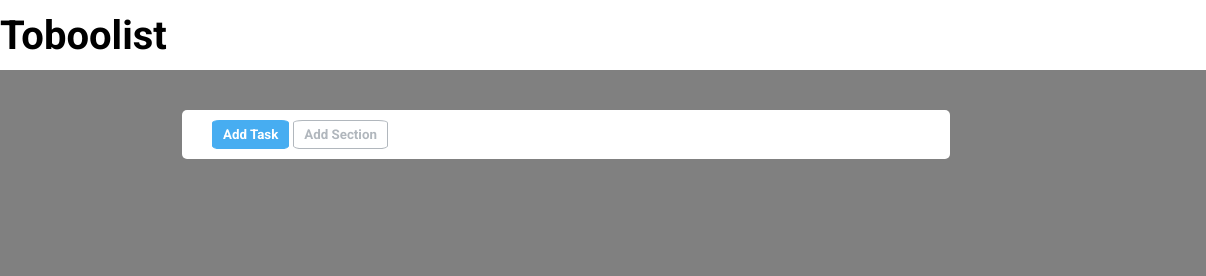
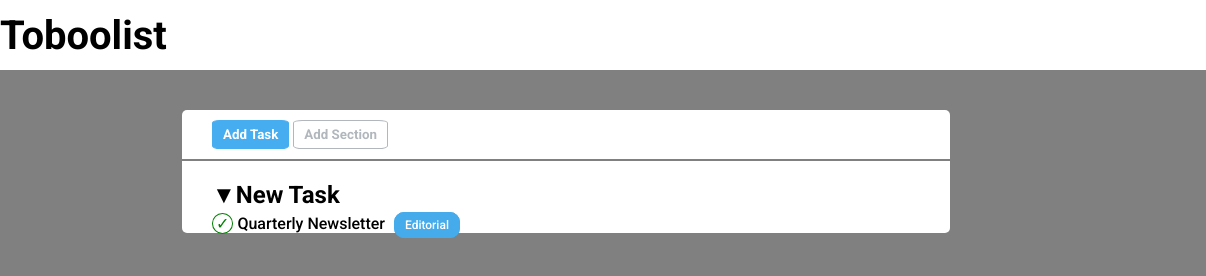
Before and after one commit to GianlucaBenassi/html-css-toboolist, a plain HTML site: page index.html in a window 1280 px wide. Shown: the whole page, 74-1280 px from the left. Drawn offline with Linux system fonts and the light colour scheme.

Commit message:
new task

```diff
--- a/css/style.css
+++ b/css/style.css
@@ -39,11 +39,14 @@ header h1 {
     border-radius: 5px;
 }
 
-/* ***** form *****  */
+/* ***** main content margin left ***** */
 
-.form-add {
+.form-add, .task-group {
     margin-left: 30px;
 }
+
+/* ***** form add *****  */
+
 
 .add-button {
     padding: 6px 10px;
@@ -63,3 +66,41 @@ header h1 {
     background-color: white;
     border: 1px solid #b1b7bd;
 }
+
+
+main hr {
+    height: 2px;
+    background-color: grey;
+    border: none;
+}
+
+/* ***** task section ***** */
+
+.task-group {
+    margin-top: 20px;
+}
+
+.task {
+    margin-top: 5px;
+    font-weight: 500;
+}
+
+.check {
+    color: green;
+    border: 1px solid green;
+    border-radius: 50%;
+    padding: 0 3px;
+}
+
+.task-type {
+    color: white;
+    font-size: 12px;
+    margin-left: 5px;
+    border-radius: 10px;
+    padding: 5px 10px;
+}
+
+.editorial {
+    border: 1px solid #45ABEA;
+    background-color: #45ABEA;
+}
--- a/index.html
+++ b/index.html
@@ -9,7 +9,7 @@
 
     <link rel="preconnect" href="https://fonts.googleapis.com">
     <link rel="preconnect" href="https://fonts.gstatic.com" crossorigin>
-    <link href="https://fonts.googleapis.com/css2?family=Roboto:wght@300;700&display=swap" rel="stylesheet">
+    <link href="https://fonts.googleapis.com/css2?family=Roboto:wght@400;500;700&display=swap" rel="stylesheet">
 
 </head>
 <body>
@@ -32,7 +32,17 @@
             </form>
             <!-- / form pulsanti -->
 
+            <hr>
+
             <!-- inizio new task section -->
+            <section class="task-group">
+                <h2>&#9660;New Task</h2>
+                <div class="task">
+                    <span class="check">&#10003;</span>
+                    Quarterly Newsletter
+                    <span class="task-type editorial">Editorial</span>
+                </div>
+            </section>
             <!-- / new task section -->
 
             <!-- inizio today section -->
```
